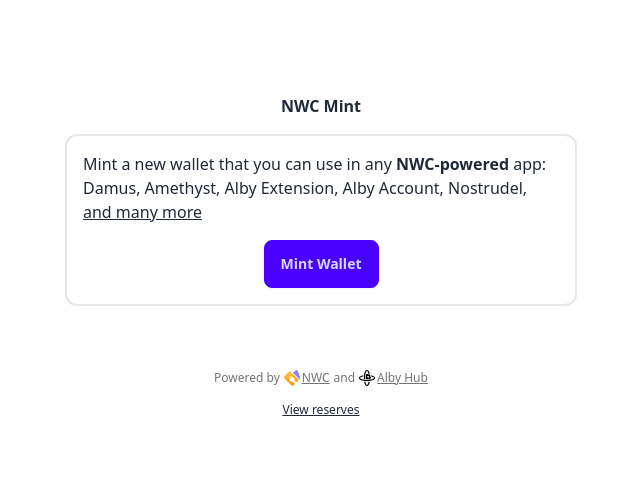
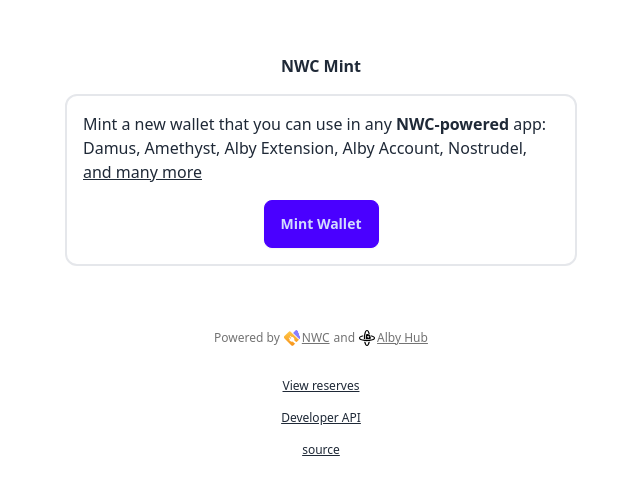
Before and after one commit to rolznz/jim, a Next.js app: page / in a window 1280 px wide. Shown: the part 144-636 px from the top of the page, without its empty margins (319-959 px from the left). Built offline with nearby package versions, Linux system fonts and the light colour scheme.

Commit message:
feat: add extra footer links

```diff
--- a/app/page.tsx
+++ b/app/page.tsx
@@ -168,9 +168,23 @@
           <img width={16} src="/alby-hub.svg" alt="" /> Alby Hub
         </a>
       </p>
-      <Link href="/reserves" className="text-xs link mt-4">
-        View reserves
-      </Link>
+      <div className="flex flex-col justify-center items-center mt-4">
+        <Link href="/reserves" className="text-xs link mt-4">
+          View reserves
+        </Link>
+        <a
+          href="https://github.com/rolznz/nwc-mint?tab=readme-ov-file#api"
+          className="text-xs link mt-4"
+        >
+          Developer API
+        </a>
+        <a
+          href="https://github.com/rolznz/nwc-mint"
+          className="text-xs link mt-4"
+        >
+          source
+        </a>
+      </div>
     </>
   );
 }
```
Also changed, not shown: 1 other file (tests, documents, lock files or other folders).
